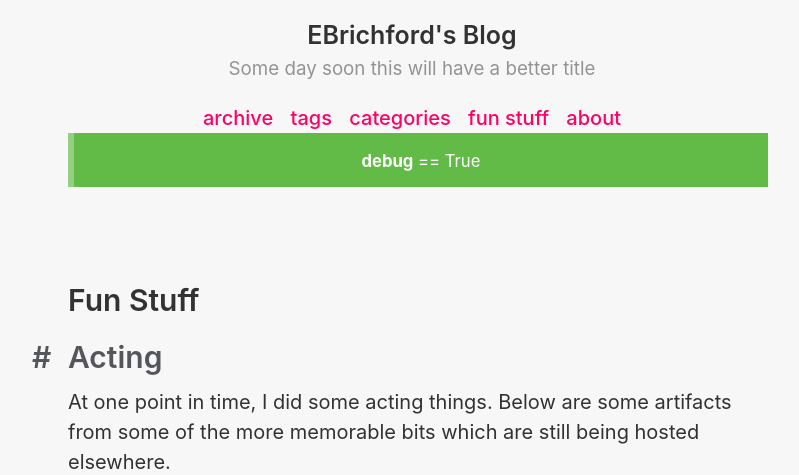
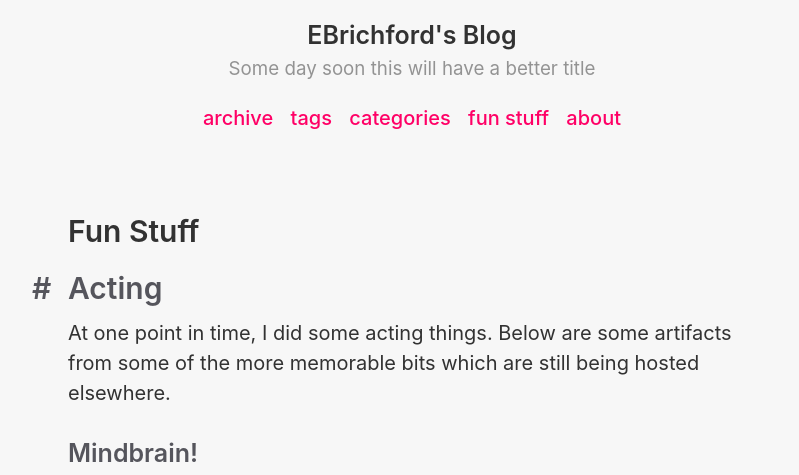
Before and after one commit to BrichfoE/brichfoe.github.io, a Jekyll site: the page built from funstuff.html, in a window 1280 px wide and 900 px high, cut to the strip 0-475 px from the top of the window. Shown: the whole strip, without its empty margins (222-1021 px from the left). Built offline with Jekyll 4.4.1, drawn with Linux system fonts in a browser that asks for light colours.

Commit message:
Updating http links to https and removing bugged debugging logic

```diff
--- a/_layouts/default.html
+++ b/_layouts/default.html
@@ -26,9 +26,9 @@
     <li><a href="/about/">about</a></li>
 		</ul>
 		</div>
-    {% if debug == True %}
+    <!-- {% if debug == True %}
       <p class="green"><small><b>debug</b> == True </small></p>
-    {% endif %}
+    {% endif %}		 -->
       </header>
 
       <main>
@@ -40,7 +40,7 @@
       </footer>
     </div>
 
-    {% if site.ga_analytics and debug != True %}
+    {% if site.ga_analytics %}  <!-- and debug != True %} -->
      <script>
        (function(i,s,o,g,r,a,m){i['GoogleAnalyticsObject']=r;i[r]=i[r]||function(){
        (i[r].q=i[r].q||[]).push(arguments)},i[r].l=1*new Date();a=s.createElement(o),
--- a/funstuff.html
+++ b/funstuff.html
@@ -9,10 +9,10 @@
 
 <h3>Mindbrain!</h3>
 <div>
-    <iframe style="background-color:black; border:none;" src="http://player.vimeo.com/video/40066624?color=e6e6e6"
+    <iframe style="background-color:black; border:none;" src="https://player.vimeo.com/video/40066624?color=e6e6e6"
         width="675" height="380" webkitallowfullscreen="" mozallowfullscreen="" allowfullscreen="">
     </iframe>
-    <h6><a href="http://vimeo.com/40066624">Mindbrain!</a> from <a href="http://vimeo.com/user2023576">Bobby McGlynn</a> on Vimeo.</h6>
+    <h6><a href="https://vimeo.com/40066624">Mindbrain!</a> from <a href="https://vimeo.com/user2023576">Bobby McGlynn</a> on Vimeo.</h6>
     <p>
         "A pushover pencil-pusher meets a pushy drug-pusher, and when push comes to shove, he pulls out all the stops."<br>
         Written and Directed by: Bobby McGlynn<br>
@@ -21,7 +21,7 @@
 
 <h3>Snippits of Films by Ryan Stevenson</h3>
 <div>
-    <iframe style="background-color:black; border:none;" src="http://player.vimeo.com/video/23542784"
+    <iframe style="background-color:black; border:none;" src="https://player.vimeo.com/video/23542784"
         width="675" height="380" webkitallowfullscreen="" mozallowfullscreen="" allowfullscreen="">
     </iframe>
     <h6><a href="https://vimeo.com/23542784">Films on Digital Video 2006-2011</a> from <a href="https://vimeo.com/23542784">Ryan Stevenson</a> on Vimeo.</h6>
```
